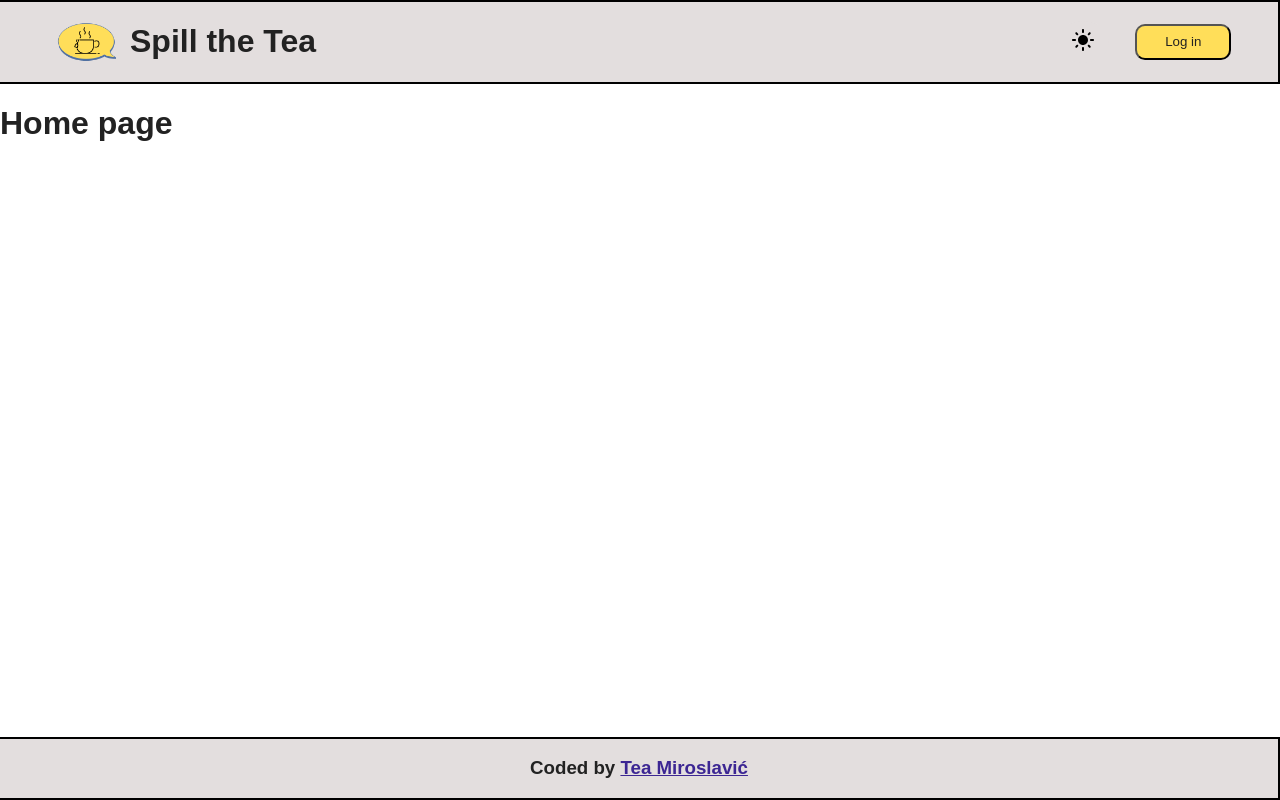
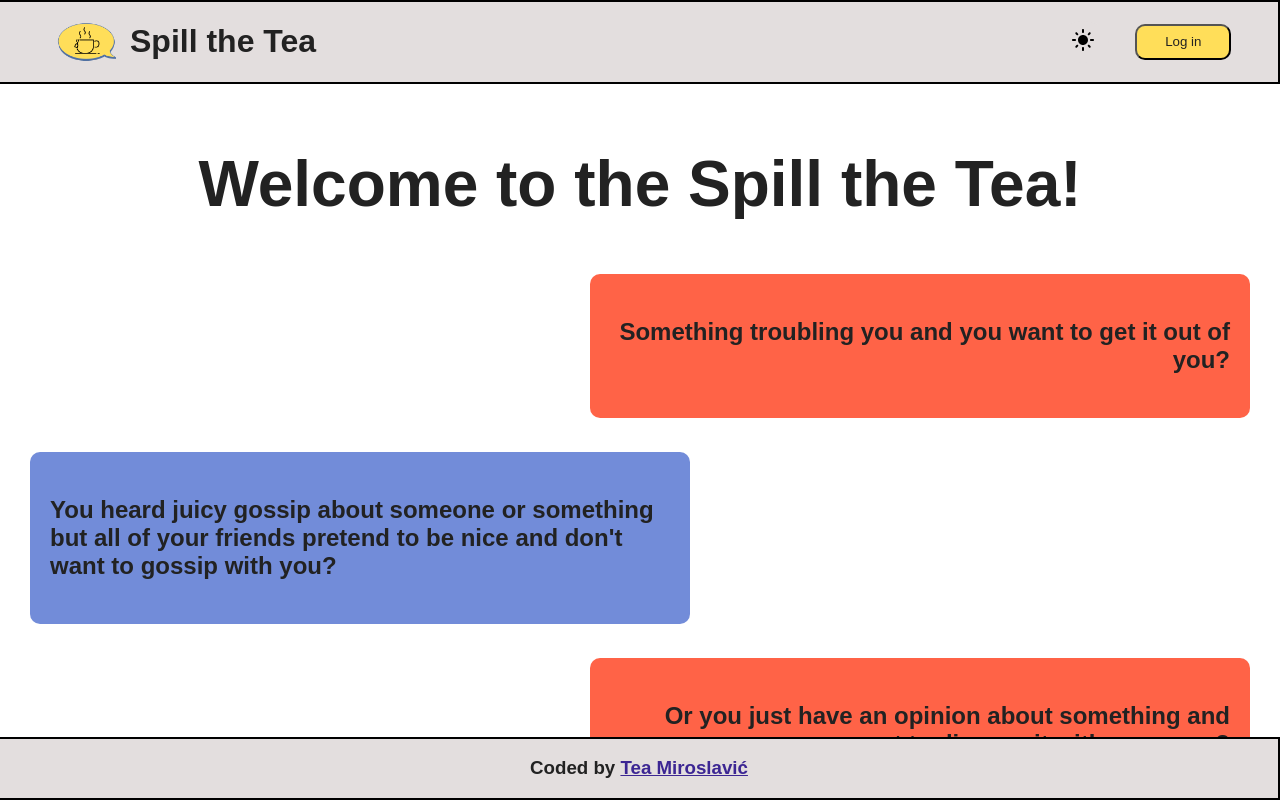
Before and after one commit to TeaMiroslavic/chat-app, a React (Create React App) app: page / in a window 1280 px wide. Built offline with nearby package versions, Linux system fonts and the light colour scheme; no server answers.

Commit message:
App styled. Add media queries.

```diff
--- a/src/ActiveUsersList/ActiveUsersList.js
+++ b/src/ActiveUsersList/ActiveUsersList.js
@@ -1,6 +1,5 @@
 import styles from './ActiveUsersList.module.css';
 const ActiveUsersList = ({ usersList }) => {
-    console.log('AC:', usersList);
     const list = usersList.map((user) => {
         return (
             <li key={user.id} className={styles.activeUsers}>
--- a/src/ActiveUsersList/ActiveUsersList.module.css
+++ b/src/ActiveUsersList/ActiveUsersList.module.css
@@ -8,6 +8,7 @@
     height: 35px;
     width: 35px;
     border-radius: 50%;
+    border: 1px solid var(--txt-color);
     display: inline-block;
     margin: 0 10px -10px;
 }
@@ -20,6 +21,7 @@
     grid-template-rows: auto 1fr;
     border: 1px solid black;
     border-right: 2px solid black;
+    overflow: auto;
 }
 .listHeader {
     justify-self: stretch;
@@ -30,5 +32,4 @@
     max-height: 100%;
     list-style-type: none;
     padding: 0;
-    overflow: auto;
 }
--- a/src/App.css
+++ b/src/App.css
@@ -17,6 +17,8 @@
     --placeholder-color: #adadad;
     --button-logout-color: #ff4500;
     --button-logout-hover-color: #ec4204;
+    --cardOneThree-bg-color: #ff6347;
+    --cardTwoFour-bg-color: #728cd9;
 }
 
 body.dark-theme {
@@ -38,6 +40,8 @@ body.dark-theme {
     --placeholder-color: #989595;
     --button-logout-color: #c83500;
     --button-logout-hover-color: #d53e08;
+    --cardOneThree-bg-color: #bc3f29;
+    --cardTwoFour-bg-color: #2c4899;
 }
 
 html,
--- a/src/ChatRoom/ChatRoom.js
+++ b/src/ChatRoom/ChatRoom.js
@@ -98,7 +98,6 @@ const ChatRoom = ({ theme, toggleTheme }) => {
                 });
 
                 room.on('member_leave', (member) => {
-                    console.log('MEM', member);
                     const offlineUser = {
                         username: member.clientData.username,
                         color: member.clientData.color,
@@ -152,9 +151,7 @@ const ChatRoom = ({ theme, toggleTheme }) => {
     };
 
     const handleClick = () => {
-        console.log('ušao sam');
         drone.close();
-        console.log(`Odjavljeni ste ${chat.users.username}`);
         const userLoggedOut = {
             users: {
                 username: '',
@@ -164,7 +161,6 @@ const ChatRoom = ({ theme, toggleTheme }) => {
             },
             messages: [],
         };
-        console.log('uspio sam');
         setChat(userLoggedOut);
     };
 
--- a/src/HomePage/HomePage.js
+++ b/src/HomePage/HomePage.js
@@ -29,10 +29,56 @@ const HomePage = ({ theme, toggleTheme }) => {
                     )
                 }
                 toggleTheme={toggleTheme}
-                content={<h1>Home page</h1>}
+                content={
+                    <div className={styles.container}>
+                        <div className={styles.title}>
+                            <h1>Welcome to the Spill the Tea!</h1>
+                        </div>
+                        <section className={styles.section}>
+                            <div className={styles.cardOne}>
+                                <p>
+                                    Something troubling you and you want to get
+                                    it out of you?
+                                </p>
+                            </div>
+                            <div className={styles.cardTwo}>
+                                <p>
+                                    You heard juicy gossip about someone or
+                                    something but all of your friends pretend to
+                                    be nice and don't want to gossip with you?
+                                </p>
+                            </div>
+                            <div className={styles.cardThree}>
+                                <p>
+                                    Or you just have an opinion about something
+                                    and want to discuss it with someone?
+                                </p>
+                            </div>
+                            <div className={styles.cardFour}>
+                                <p>
+                                    Don't worry, my chat app{' '}
+                                    <b>Spill the Tea</b> allows you to do all
+                                    that. Simply click on Log in button in the
+                                    right corner of the page, choose your
+                                    nickname and a color in which you want your
+                                    messages to be displayed. Don't worry, I
+                                    don't collect any personal information so
+                                    you can chat completely{' '}
+                                    <strong>anonymously</strong>.
+                                </p>
+                            </div>
+                        </section>
+                    </div>
+                }
                 footer={
                     <h3>
-                        Coded by&nbsp;<Link to='#'>Tea Miroslavić</Link>
+                        Coded by&nbsp;
+                        <Link
+                            to='https://github.com/TeaMiroslavic'
+                            target='_blank'
+                        >
+                            Tea Miroslavić
+                        </Link>
                     </h3>
                 }
             ></Layout>
--- a/src/HomePage/HomePage.module.css
+++ b/src/HomePage/HomePage.module.css
@@ -1,14 +1,3 @@
-.layout {
-    margin: 0;
-    height: 100vh;
-    display: grid;
-    grid-template-columns: 1fr;
-    grid-template-rows: auto 1fr auto;
-    grid-template-areas:
-        'header'
-        'main'
-        'footer';
-}
 .buttonLogin {
     margin-right: 2em;
     justify-self: end;
@@ -23,3 +12,72 @@
 .buttonLogin:hover {
     background-color: var(--button-logIn-hover-color);
 }
+.container {
+    display: flex;
+    flex-wrap: wrap;
+    justify-content: center;
+    align-items: center;
+    flex-direction: row;
+    padding: 20px;
+    overflow-y: auto;
+}
+
+.title {
+    font-size: 2em;
+}
+
+.section {
+    display: flex;
+    justify-content: space-between;
+    flex-direction: column;
+    overflow: hidden;
+}
+
+.cardOne,
+.cardTwo,
+.cardThree,
+.cardFour {
+    margin: 10px;
+    padding: 20px;
+    display: inline-flex;
+    color: white;
+    font-size: 1.5em;
+    font-weight: bold;
+    border-radius: 10px;
+    max-width: 50%;
+    margin-bottom: 1em;
+}
+
+.cardOne,
+.cardThree {
+    margin-left: auto;
+}
+
+.cardTwo,
+.cardFour {
+    margin-right: auto;
+}
+
+.cardOne {
+    text-align: right;
+    color: var(--txt-color);
+    background-color: var(--cardOneThree-bg-color);
+}
+
+.cardTwo {
+    color: var(--txt-color);
+    text-align: left;
+    background-color: var(--cardTwoFour-bg-color);
+}
+
+.cardThree {
+    color: var(--txt-color);
+    text-align: right;
+    background-color: var(--cardOneThree-bg-color);
+}
+
+.cardFour {
+    color: var(--txt-color);
+    text-align: left;
+    background-color: var(--cardTwoFour-bg-color);
+}
--- a/src/Messages/Messages.js
+++ b/src/Messages/Messages.js
@@ -1,6 +1,5 @@
 import styles from './Messages.module.css';
 import { useRef, useEffect } from 'react';
-import Layout from '../Layout/Layout';
 
 const Messages = ({ currentUser, messages }) => {
     const scrollToRef = useRef(null);
--- a/src/OfflineUsersList/OfflineUsersList.module.css
+++ b/src/OfflineUsersList/OfflineUsersList.module.css
@@ -13,17 +13,18 @@
     border: 1px solid black;
     border-top: none;
     border-right: 2px solid black;
+    overflow: auto;
 }
 .offlineList {
     max-height: 100%;
     list-style-type: none;
     padding: 0;
-    overflow: auto;
 }
 .offlineUsers {
     display: block;
     padding: 0.5em;
     margin: 0 10px 0 10px;
+    color: var(--txt-color);
 }
 .avatar {
     height: 35px;
@@ -31,4 +32,5 @@
     border-radius: 50%;
     display: inline-block;
     margin: 0 10px -10px;
+    border: 1px solid var(--txt-color);
 }
--- a/src/Sidebar/Sidebar.module.css
+++ b/src/Sidebar/Sidebar.module.css
@@ -8,4 +8,8 @@
         'active'
         'offline';
     background-color: var(--sidebar-bg-color);
+    transition: width 0.5s ease-in-out;
 }
+.sidebar.hidden {
+    width: 0; /* Set the width to 0 to hide the sidebar */
+}
```
